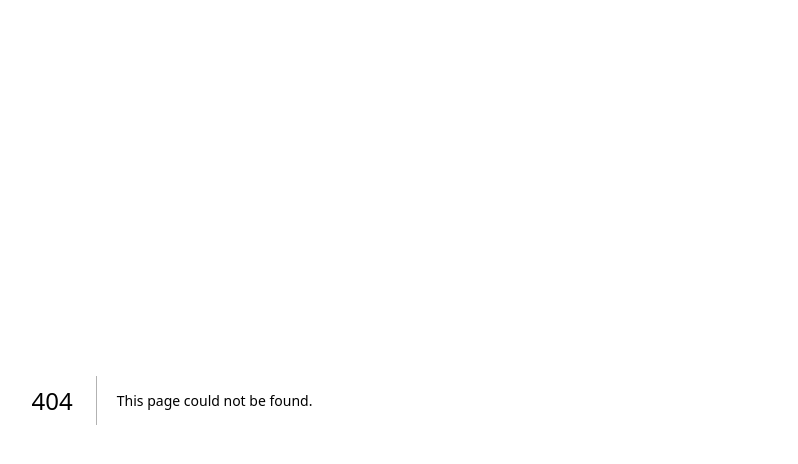
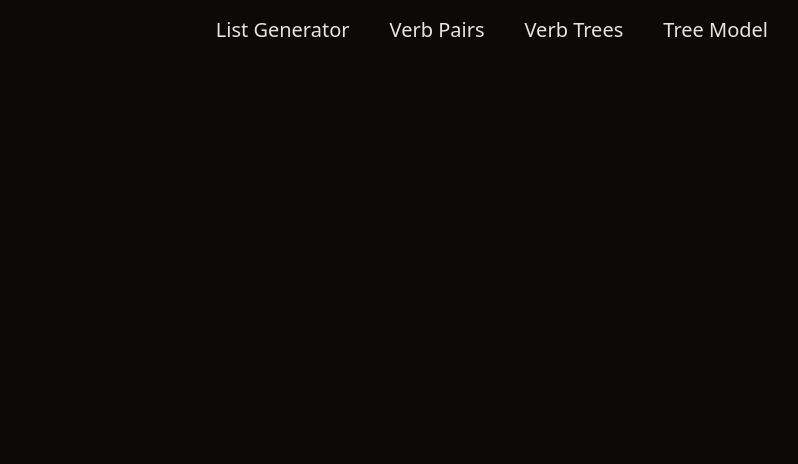
Before and after one commit to Noah3141/rubit_frontend, a Next.js app: page /verb-pairs in a window 1280 px wide. Before the commit this address had no page. Shown: the top 464 px of the page, without its empty margins (468-1266 px from the left). Built offline with nearby package versions, Linux system fonts and the light colour scheme.

Commit message:
base set up

```diff
--- /dev/null
+++ b/src/pages/verb-pairs.tsx
@@ -0,0 +1,27 @@
+import Head from "next/head";
+import React from "react";
+import Header from "~/components/header";
+
+const VerbPairs = () => {
+    return (
+        <>
+            <Head>
+                <title>Tree Model</title>
+                <meta name="description" content="Generated by create-t3-app" />
+                <link rel="icon" href="/favicon.ico" />
+                <link rel="preconnect" href="https://fonts.googleapis.com" />
+                <link rel="preconnect" href="https://fonts.gstatic.com" />
+                <link
+                    href="https://fonts.googleapis.com/css2?family=Inter:wght@100;400;500;700;800&display=swap"
+                    rel="stylesheet"
+                />
+            </Head>
+            <Header />
+            <main className="flex min-h-screen bg-stone-950 p-2 pb-16 pt-8  font-main text-xl text-stone-300 sm:flex sm:flex-col sm:items-center sm:p-8">
+                <div className="px-4 transition-all duration-200 sm:w-[600px] md:w-[700px] lg:w-[800px]"></div>
+            </main>
+        </>
+    );
+};
+
+export default VerbPairs;
--- /dev/null
+++ b/src/pages/verb-trees.tsx
@@ -0,0 +1,28 @@
+import React from "react";
+import Head from "next/head";
+
+import Header from "~/components/header";
+
+const VerbTrees = () => {
+    return (
+        <>
+            <Head>
+                <title>Tree Model</title>
+                <meta name="description" content="Generated by create-t3-app" />
+                <link rel="icon" href="/favicon.ico" />
+                <link rel="preconnect" href="https://fonts.googleapis.com" />
+                <link rel="preconnect" href="https://fonts.gstatic.com" />
+                <link
+                    href="https://fonts.googleapis.com/css2?family=Inter:wght@100;400;500;700;800&display=swap"
+                    rel="stylesheet"
+                />
+            </Head>
+            <Header />
+            <main className="flex min-h-screen bg-stone-950 p-2 pb-16 pt-8  font-main text-xl text-stone-300 sm:flex sm:flex-col sm:items-center sm:p-8">
+                <div className="px-4 transition-all duration-200 sm:w-[600px] md:w-[700px] lg:w-[800px]"></div>
+            </main>
+        </>
+    );
+};
+
+export default VerbTrees;
```
